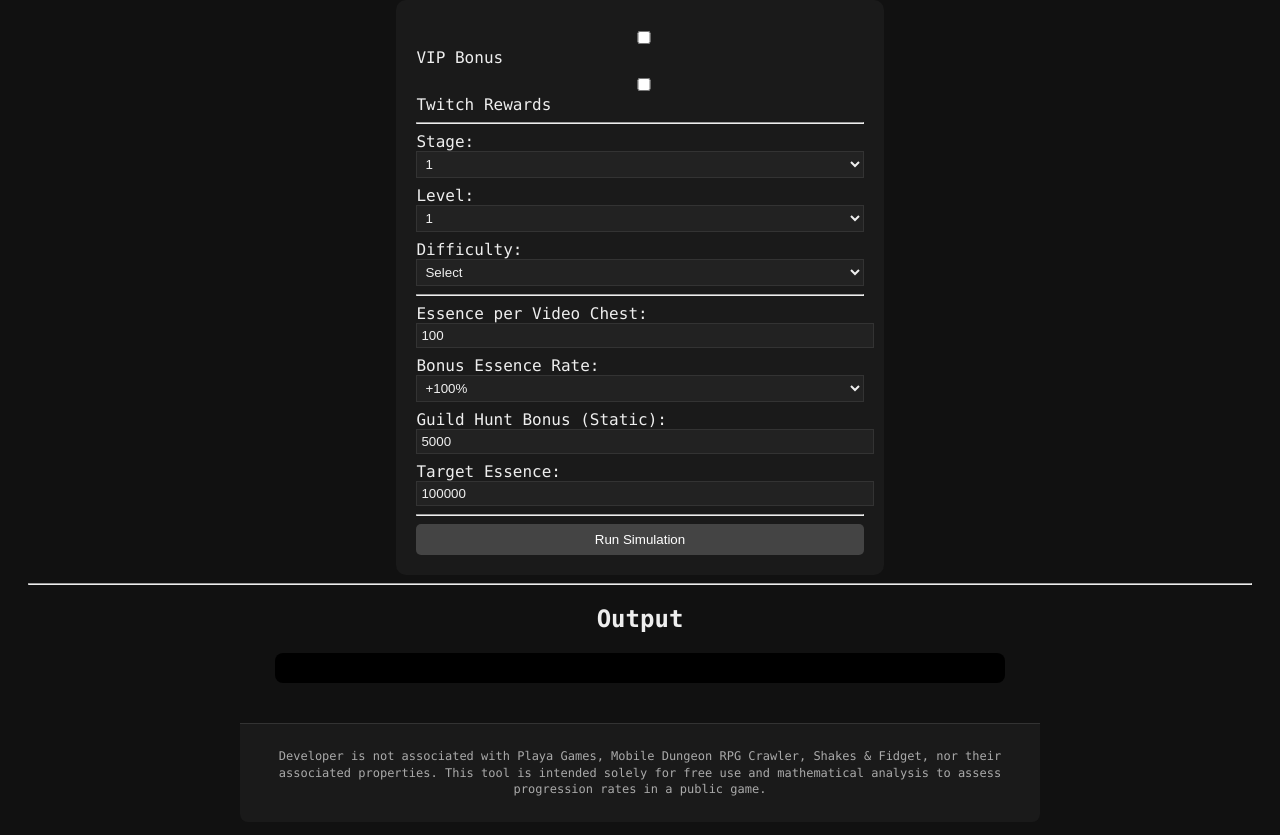
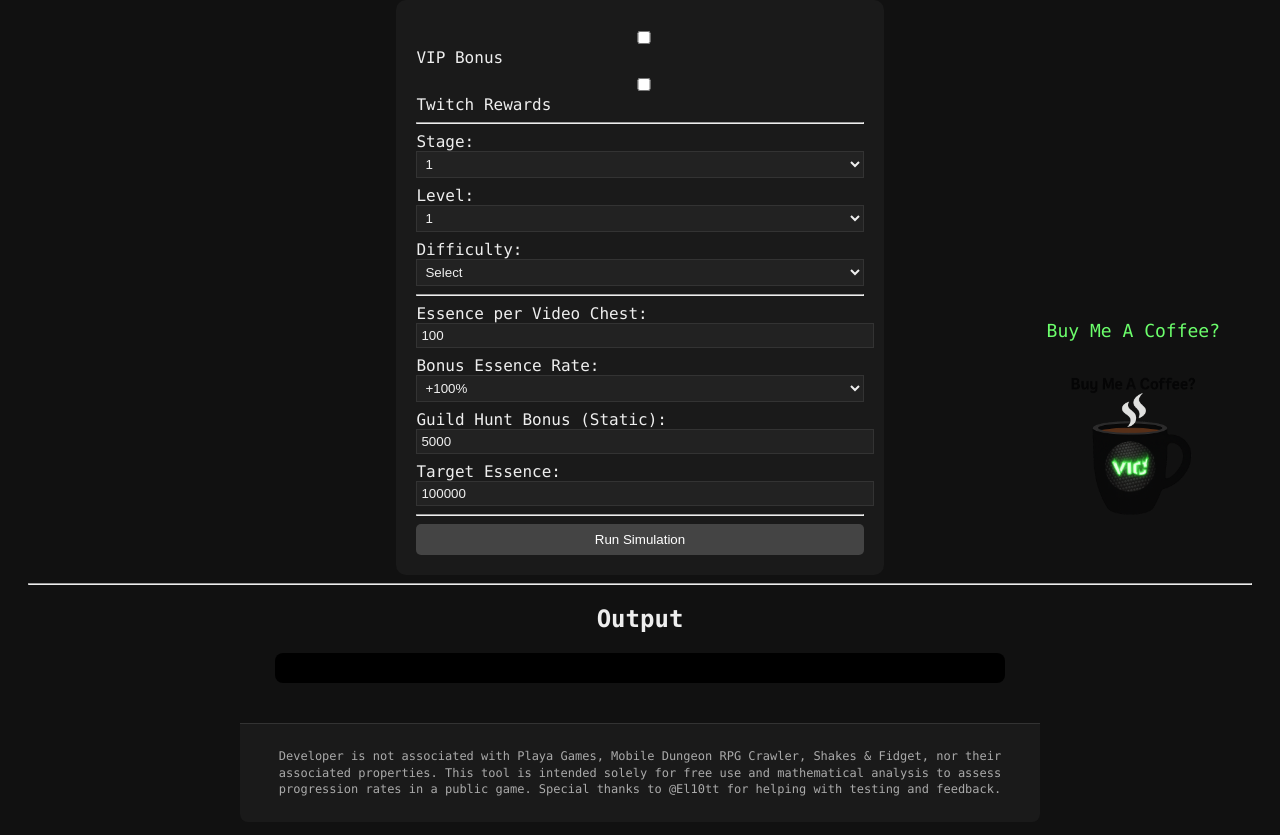
Before and after one commit to pjgeorge09/mobile_dungeon_essence_calculator, a plain HTML site: page index.html in a window 1280 px wide. Shown: the part 109-944 px from the top of the page. Drawn offline with Linux system fonts and the light colour scheme.

Commit message:
v0.0.5 adding Ko Fi

```diff
--- a/index.html
+++ b/index.html
@@ -63,11 +63,19 @@
   <h2>Output</h2>
   <pre id="output"></pre>
 
+<!-- Ko Fi support section -->
+<div id="coffee-support">
+  <p>Buy Me A Coffee?</p>
+  <a href="https://ko-fi.com/vicmalicious" target="_blank" rel="noopener noreferrer">
+    <img src="resources/images/coffee.png" alt="Buy Me A Coffee" />
+  </a>
+</div>
+
   <script src="script.js"></script>
 <footer id="disclaimer">
   <p>
     Developer is not associated with Playa Games, Mobile Dungeon RPG Crawler, Shakes &amp; Fidget, nor their associated properties.
-    This tool is intended solely for free use and mathematical analysis to assess progression rates in a public game.
+    This tool is intended solely for free use and mathematical analysis to assess progression rates in a public game. Special thanks to @El10tt for helping with testing and feedback.
   </p>
 </footer>
 </body>
--- a/style.css
+++ b/style.css
@@ -67,3 +67,24 @@ footer#disclaimer {
   text-align: center;
   line-height: 1.4;
 }
+
+#coffee-support {
+  position: fixed;
+  right: 60px;
+  bottom: 160px;
+  text-align: center;
+  color: #6cff6c;
+  font-size: 18px;
+}
+
+#coffee-support img {
+  width: 160px;
+  margin-top: 8px;
+  cursor: pointer;
+  transition: transform 0.2s ease, filter 0.2s ease;
+}
+
+#coffee-support img:hover {
+  transform: scale(1.05);
+  filter: drop-shadow(0 0 8px #00ff88);
+}
```
Also changed, not shown: resources/images/coffee.png (added).
